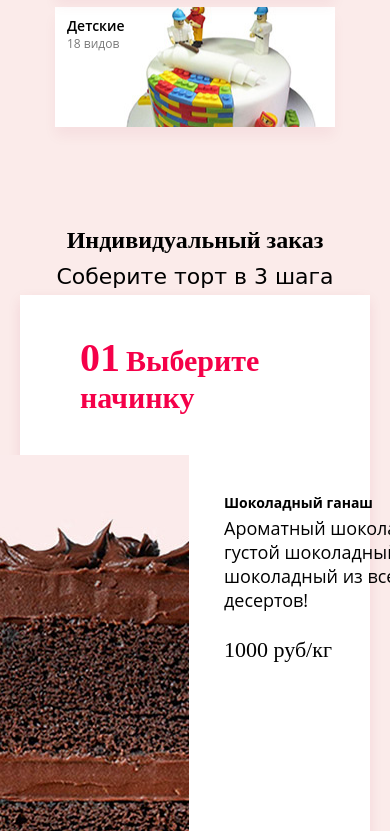
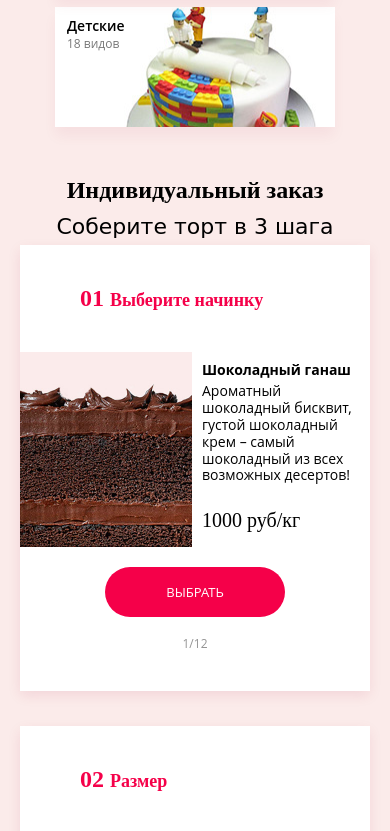
Before and after one commit to jlr910168/cakes, a website: page src/index.html in a window 390 px wide. Shown: the part 1248-2079 px from the top of the page. Drawn offline with nearby package versions, Linux system fonts and the light colour scheme; files that its build step writes are made by us from their sources; a web font is replaced by a local one.

Commit message:
filling desktop->768v done

```diff
--- a/src/sass/_custom-order.scss
+++ b/src/sass/_custom-order.scss
@@ -47,3 +47,16 @@
     padding: 0 20px;
   }
 }
+
+@media (max-width: 1220px) {
+  .custom-order {
+    padding-top: 50px;
+  }
+  .custom-order__step-no {
+    font-size: 24px;
+  }
+
+  .custom-order__step-desc {
+    font-size: 18px;
+  }
+}
--- a/src/sass/_slider.scss
+++ b/src/sass/_slider.scss
@@ -10,24 +10,28 @@
   margin-bottom: 20px;
 }
 
+$slide-w: 700px;
 .slider__slides {
   display: flex;
   overflow: hidden;
-  width: 700px;
+  width: $slide-w;
 }
 
 .slider__slide {
   display: flex;
   flex-shrink: 0;
-  width: 700px;
+  width: $slide-w;
 }
+
+$slide-pic-h: 390px;
+$slide-pic-w: 344px;
 
 .slider__slide-pic-wrapper {
   display: flex;
   flex-direction: column;
   justify-content: center;
-  width: 344px;
-  height: 390px;
+  width: $slide-pic-h;
+  height: $slide-pic-w;
   overflow: hidden;
 }
 
@@ -35,13 +39,15 @@
   object-fit: contain;
 }
 
+$desc-padding: 30px;
+
 .slider__slide-desc {
-  width: 700px - 344px;
+  width: $slide-w - $slide-pic-w;
   display: flex;
   flex-direction: column;
   justify-content: flex-start;
-  padding-top: 40px;
-  padding-left: 35px;
+  padding-top: $desc-padding;
+  padding-left: $desc-padding;
 }
 
 .slider__slide-header {
@@ -90,3 +96,35 @@
 .slider__arrows-circle:hover {
   box-shadow: 0px 1px 2px 0px rgba(0, 0, 0, 0.5);
 }
+
+@media (max-width: 1220px) {
+
+  .slider__slide,
+  .slider__slides {
+    width: $slide-w / 2;
+  }
+  .slider__slide-pic-wrapper {
+    height: $slide-pic-h / 2;
+    width: $slide-pic-w / 2;
+  }
+
+  $desc-padding: 10px;
+  .slider__slide-desc {
+    padding-top: $desc-padding;
+    padding-left: $desc-padding;
+    width: ($slide-w - $slide-pic-w) / 2;
+    font-size: 14px;
+  }
+
+  .slider__slide-text {
+    line-height: 1.2;
+  }
+
+  .slider__slide-price {
+    font-size: 20px;
+  }
+
+  .slider__slide-no {
+    font-size: 12px;
+  }
+}
```
